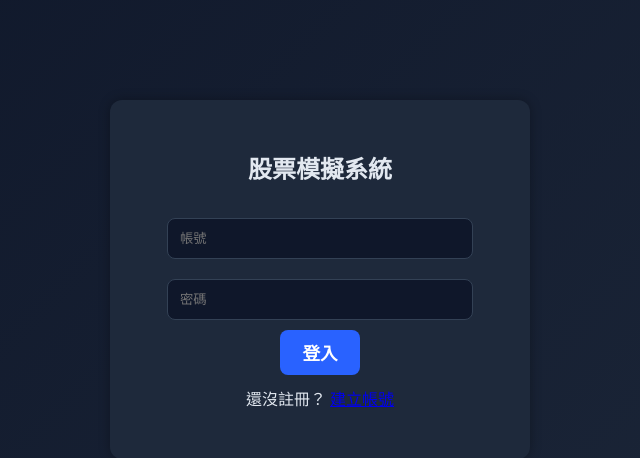
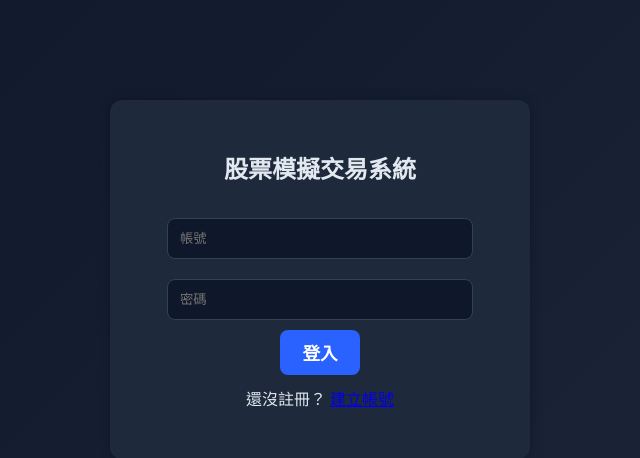
Before and after one commit to Jensen1222/stock-compete, a Flask app: page /login in a window 1280 px wide. Shown: the top 458 px of the page, without its empty margins (320-960 px from the left). Run offline with Flask 3, Linux system fonts and the light colour scheme.

Commit message:
你的訊息

```diff
--- a/前端/templates/login.html
+++ b/前端/templates/login.html
@@ -2,9 +2,10 @@
 <html lang="zh-Hant">
 <head>
   <meta charset="UTF-8">
-  <title>股票模擬系統</title>
+  <title>股票模擬交易系統</title>
   <link rel="stylesheet" href="{{ url_for('static', filename='style.css') }}?v=3">
 </head>
+
 <body>
   {% if current_user.is_authenticated %}
   <div class="account-info">
@@ -14,7 +15,7 @@
   {% endif %}
 
   <div class="login-container">
-    <h2>股票模擬系統</h2>
+    <h2>股票模擬交易系統</h2>
     <form method="POST">
       <input type="text" name="username" placeholder="帳號" required><br>
       <input type="password" name="password" placeholder="密碼" required><br>
```
